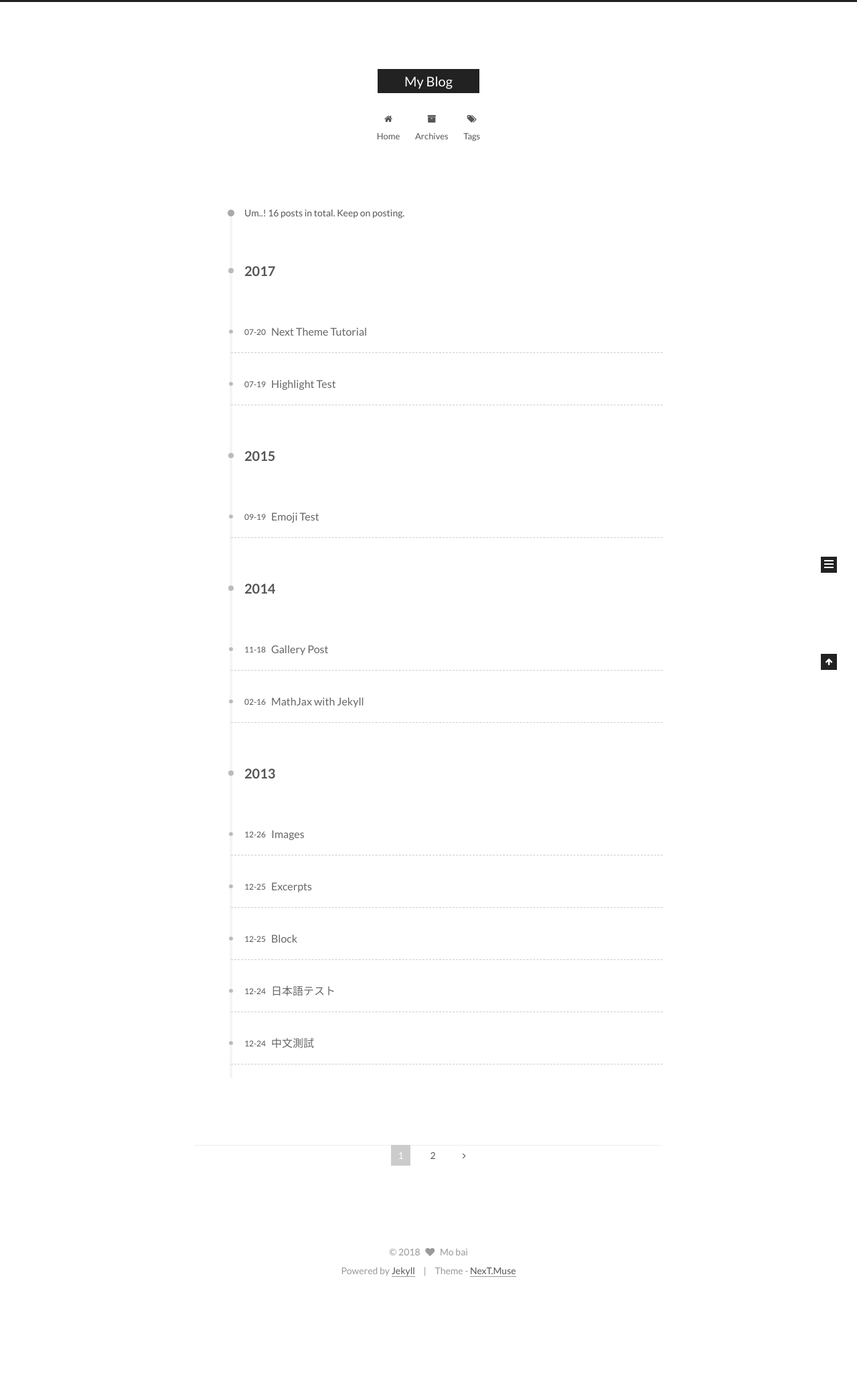
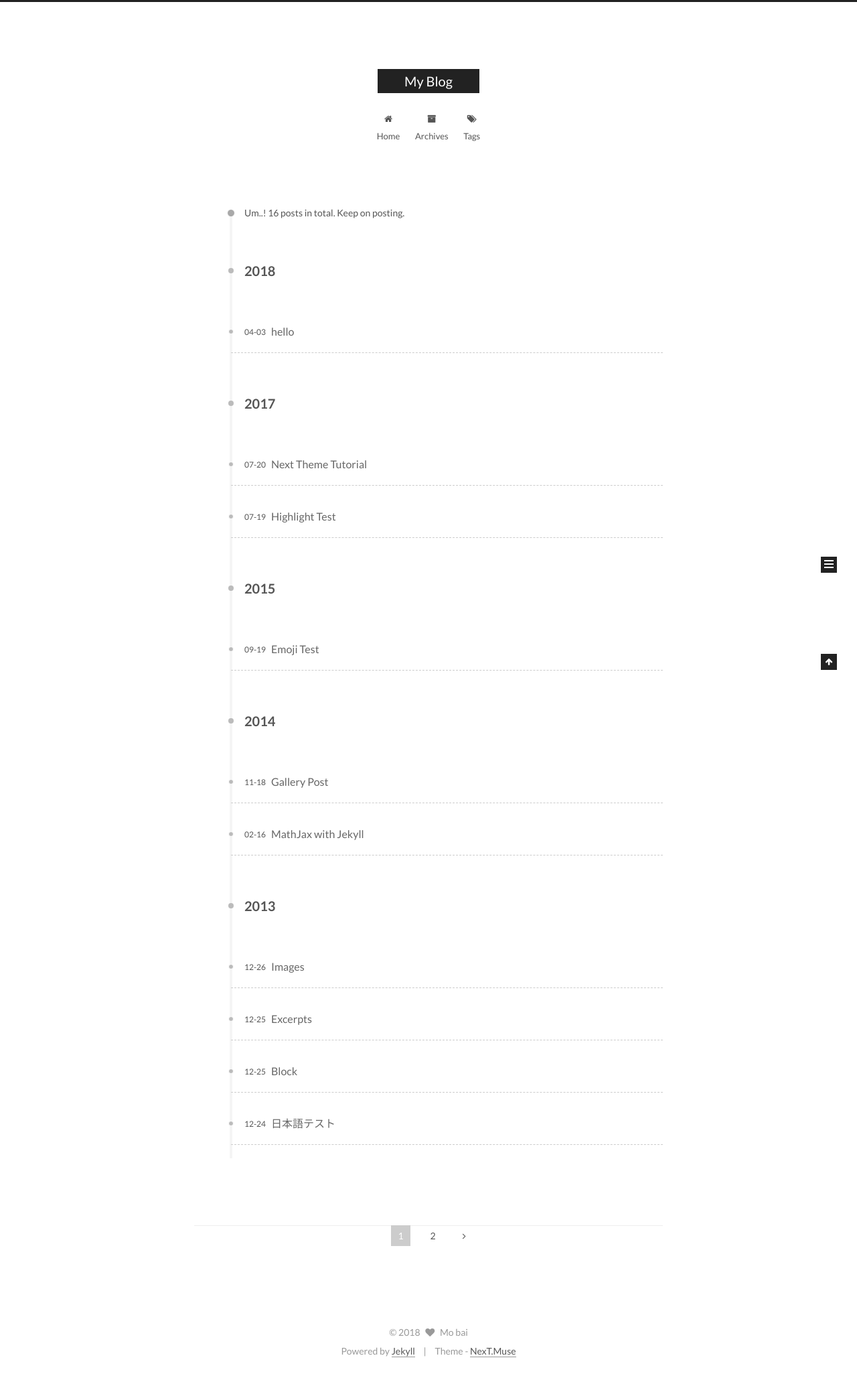
Before and after one commit to BaiLibl/BaiLibl.github.io, a Jekyll site: the page built from archives/index.html, in a window 1280 px wide. Shown: the whole page at 67% size. Built offline with Jekyll 4.4.1, drawn with Linux system fonts in a browser that asks for light colours; before the commit the page ends 1931 px from its top, so only the background shows below that.

Commit message:
Update 2018-04-03-hello.md

```diff
--- a/_posts/2018-04-03-hello.md
+++ b/_posts/2018-04-03-hello.md
@@ -1,6 +1,6 @@
 ---
 title: hello
-date: 2013-12-24 23:30:09
+date: 2018-04-03 20:00:09
 categories:
 - Algorithm
 ---
```
